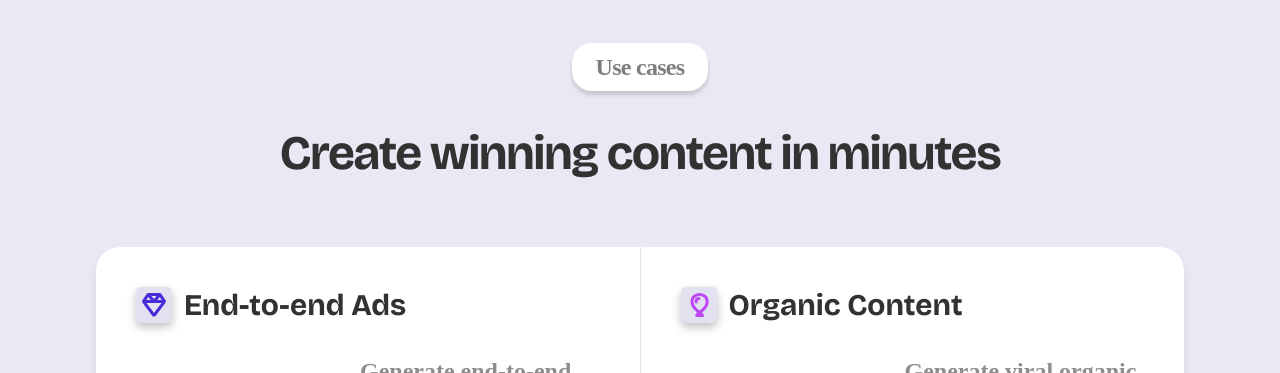
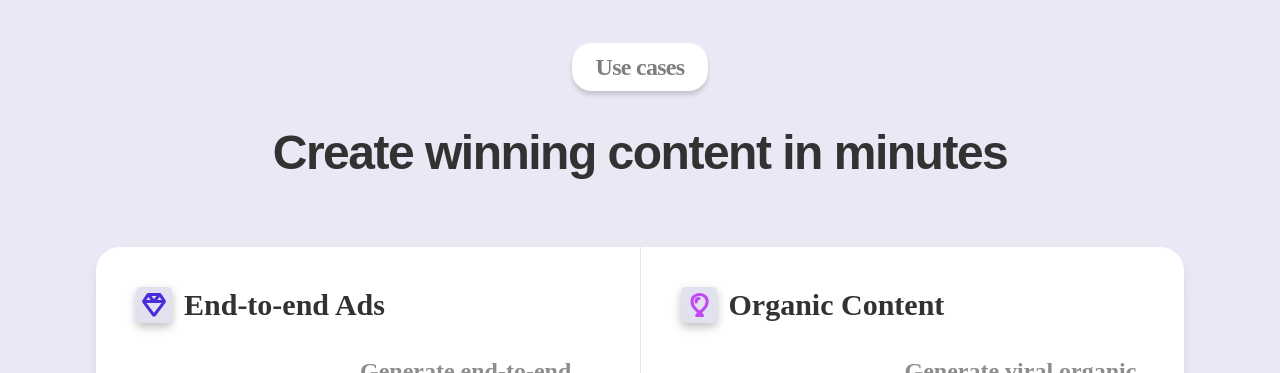
Before and after one commit to ssidikov/degaus, a Next.js app: page / in a window 1280 px wide. Shown: the part 1320-1693 px from the top of the page. Built offline with nearby package versions, Linux system fonts and the light colour scheme; grey boxes are pictures that could not be loaded; a web font is replaced by a local one.

Commit message:
feat: create global CSS with design system variables, base styles, and utility classes.

```diff
--- a/app/globals.css
+++ b/app/globals.css
@@ -48,7 +48,7 @@ body {
   font-family: var(--font-darker), sans-serif;
 }
 
-h1, h2, h3, h4, h5, h6 {
+h1 {
   font-family: var(--font-bricolage), sans-serif;
 }
 
```
